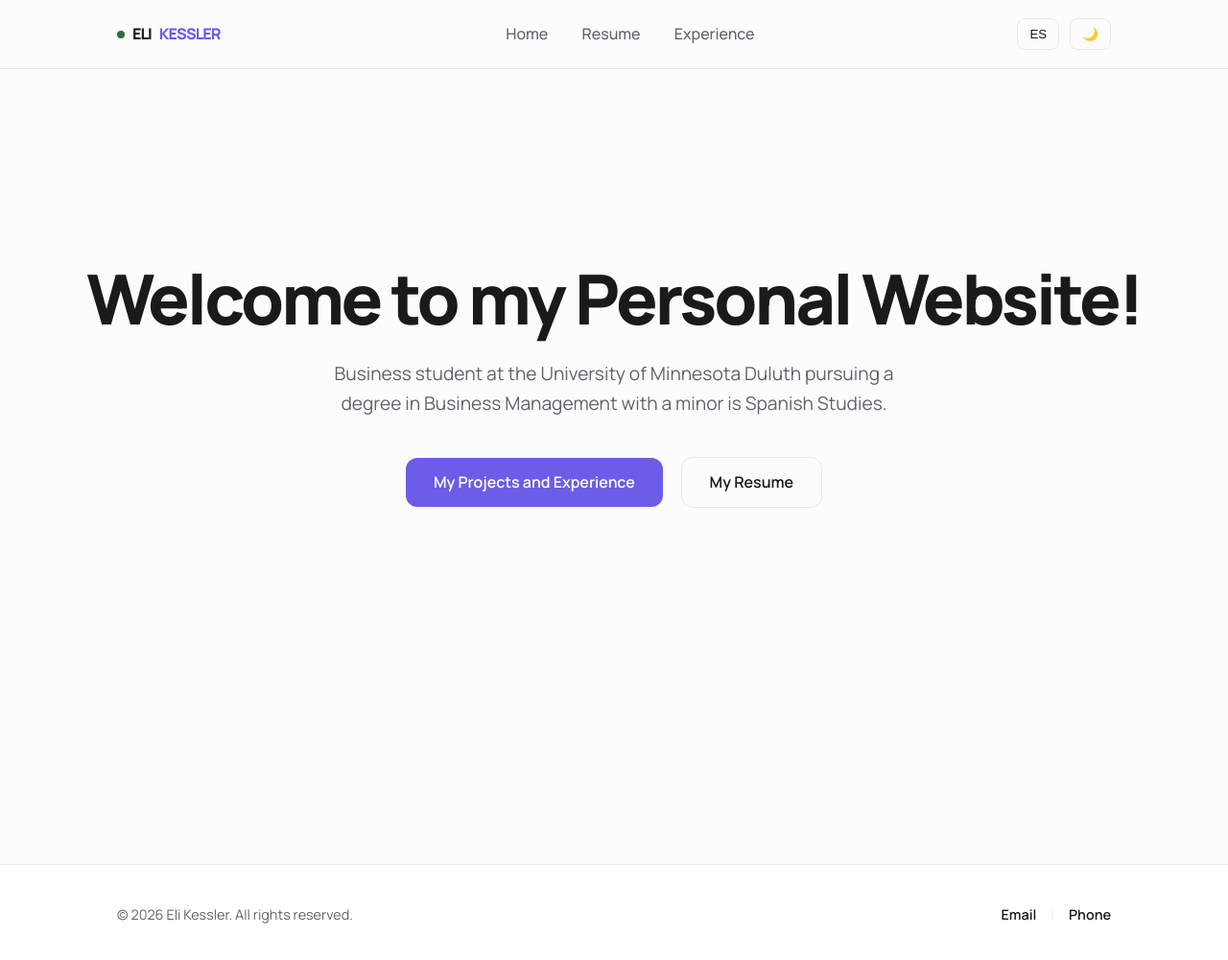
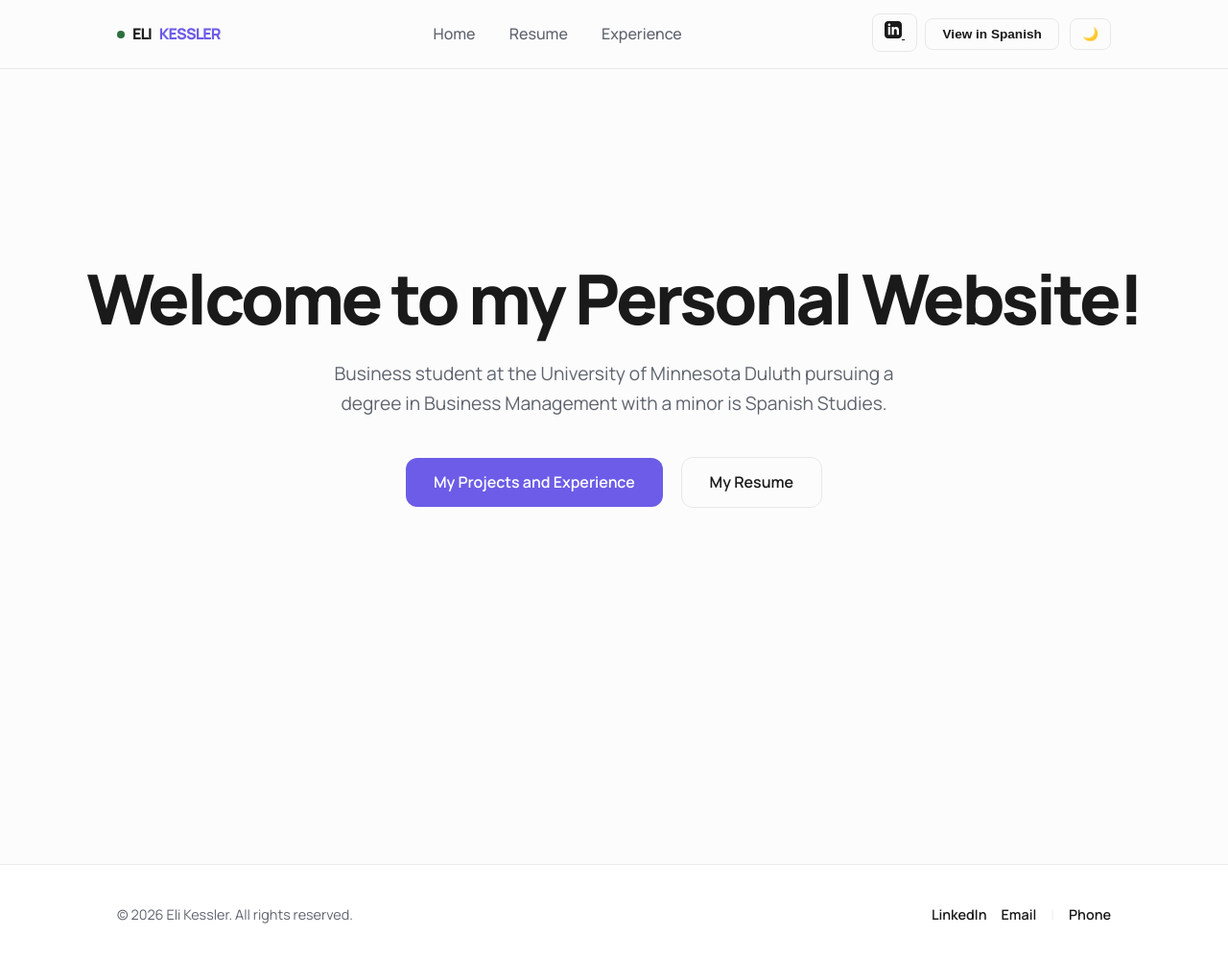
Before and after one commit to elikessler0113-creator/Personal2, a plain HTML site: page index.html in a window 1280 px wide. Shown: the whole page at 96% size. Drawn offline with Linux system fonts and the light colour scheme.

Commit message:
Add LinkedIn button and update footer links

```diff
--- a/index.html
+++ b/index.html
@@ -27,13 +27,20 @@
         </nav>
 
         <div class="page-settings">
-            <button id="lang-toggle" class="settings-btn" title="Translate">
-                <span id="lang-text">ES</span>
-            </button>
-            <button id="theme-toggle" class="settings-btn" title="Toggle Theme">
-                <span id="theme-icon">🌙</span>
-            </button>
-        </div>
+    <a href="https://linkedin.com/in/YOUR-PROFILE" target="_blank" class="settings-btn linkedin-btn" title="LinkedIn">
+        <svg xmlns="http://www.w3.org/2000/svg" width="18" height="18" viewBox="0 0 24 24" fill="currentColor">
+            <path d="M19 0h-14c-2.761 0-5 2.239-5 5v14c0 2.761 2.239 5 5 5h14c2.762 0 5-2.239 5-5v-14c0-2.761-2.238-5-5-5zm-11 19h-3v-11h3v11zm-1.5-12.268c-.966 0-1.75-.79-1.75-1.764s.784-1.764 1.75-1.764 1.75.79 1.75 1.764-.783 1.764-1.75 1.764zm13.5 12.268h-3v-5.604c0-3.368-4-3.113-4 0v5.604h-3v-11h3v1.765c1.396-2.586 7-2.777 7 2.476v6.759z"/>
+        </svg>
+    </a>
+
+    <button id="lang-toggle" class="settings-btn lang-btn" title="Translate">
+        <span id="lang-label" data-en="View in Spanish" data-es="Ver en Inglés">View in Spanish</span>
+    </button>
+
+    <button id="theme-toggle" class="settings-btn" title="Toggle Theme">
+        <span id="theme-icon">🌙</span>
+    </button>
+</div>
     </div>
 </header>
 
@@ -59,7 +66,10 @@
         <div class="footer-info">
             <p>&copy; 2026 Eli Kessler. <span data-en="All rights reserved." data-es="Todos los derechos reservados.">All rights reserved.</span></p>
         </div>
-
+        <div class="footer-contact">
+            <a href="https://linkedin.com/in/YOUR-PROFILE" target="_blank" class="contact-link">
+                <span data-en="LinkedIn" data-es="LinkedIn">LinkedIn</span>
+            </a>
         <div class="footer-contact">
             <a href="mailto:ekessler1306@gmail.com" class="contact-link">
                 <span data-en="Email" data-es="Correo">Email</span>
@@ -68,6 +78,7 @@
             <a href="tel:+1 (952) 215 - 9145" class="contact-link">
                 <span data-en="Phone" data-es="Teléfono">Phone</span>
             </a>
+
         </div>
     </div>
 </footer>
```
